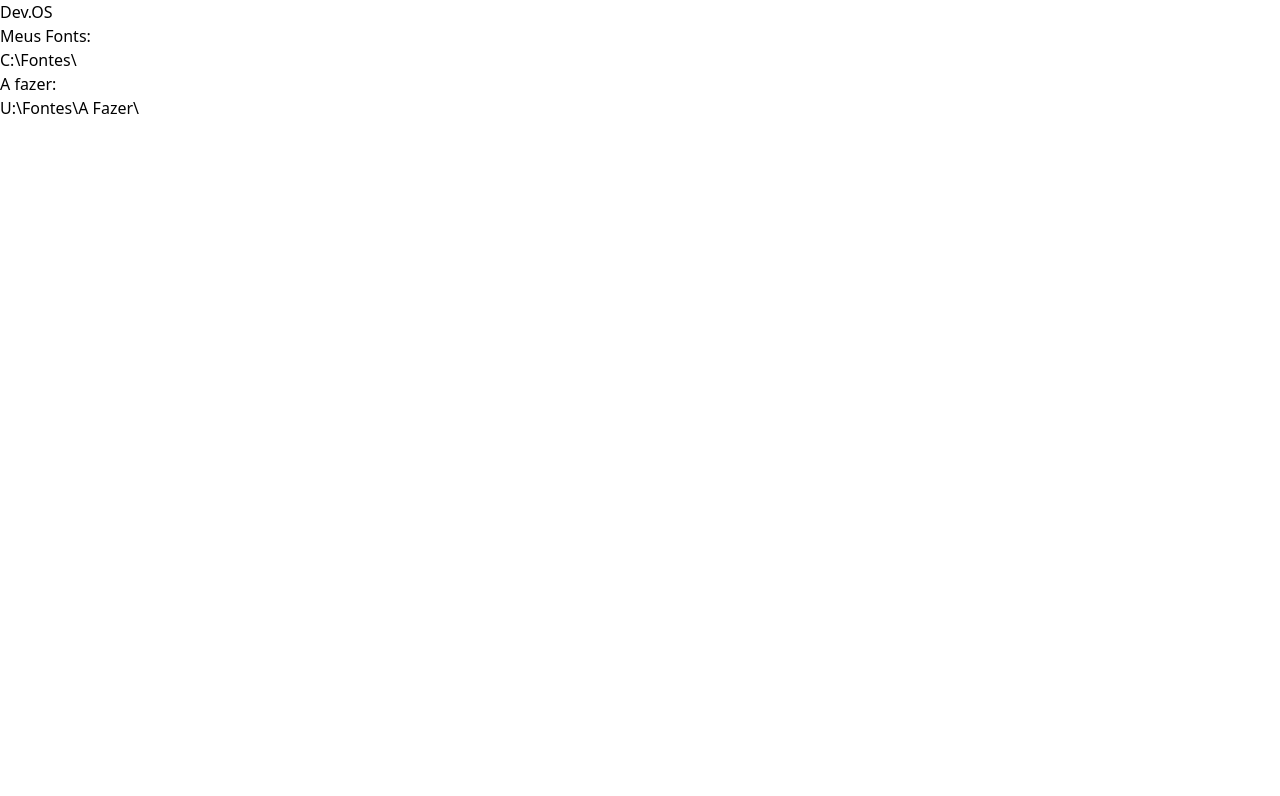
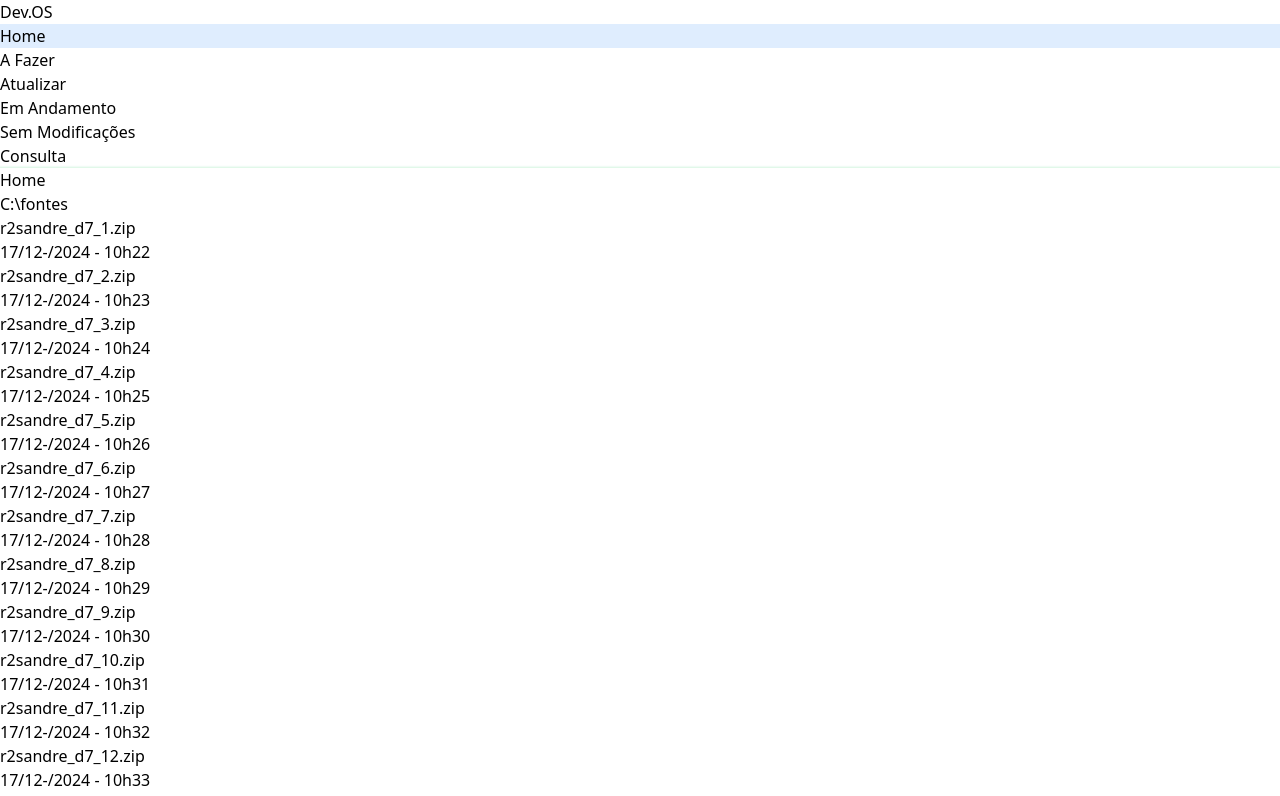
Before and after one commit to OlaLeonardoAmaral/devos, a React (Vite) app: page / in a window 1280 px wide. Shown: the top 796 px of the page. Built offline with nearby package versions, Linux system fonts and the light colour scheme.

Commit message:
feat: Sidebar e conteudo main

```diff
--- a/src/renderer/src/App.tsx
+++ b/src/renderer/src/App.tsx
@@ -1,178 +1,194 @@
-import { useState } from 'react';
-import { ArchiveCard } from './components/archive-card';
+// import { useState } from 'react';
+// import { ArchiveCard } from './components/archive-card';
 import './styles/global.css';
-import { useQuery } from '@tanstack/react-query';
+// import { useQuery } from '@tanstack/react-query';
 
 
-export default function App() {
-  // const isMacOS = process.platform === 'darwin'
-  const [updateFiles, setUpdateFiles] = useState<boolean>(false);
-  const [isMoving, setIsMoving] = useState<{ [key: string]: boolean }>({});
+// export default function App() {
+//   // const isMacOS = process.platform === 'darwin'
+//   const [updateFiles, setUpdateFiles] = useState<boolean>(false);
+//   const [isMoving, setIsMoving] = useState<{ [key: string]: boolean }>({});
 
-  // const sourceFolderMyFiles = '//Users//leonardoamaral//Documents//devosteste//C//fontes';
-  // const sourceFolderAFazer  = '//Users//leonardoamaral//Documents//devosteste//U//fontes//a fazer';
+//   // const sourceFolderMyFiles = '//Users//leonardoamaral//Documents//devosteste//C//fontes';
+//   // const sourceFolderAFazer  = '//Users//leonardoamaral//Documents//devosteste//U//fontes//a fazer';
 
 
-  // const folderUpdateMy = '//Users//leonardoamaral//Documents//devosteste//C//fontes//atualizar';
-  // const folderUpdateHe = '//Users//leonardoamaral//Documents//devosteste//U//fontes//atualizar';
+//   // const folderUpdateMy = '//Users//leonardoamaral//Documents//devosteste//C//fontes//atualizar';
+//   // const folderUpdateHe = '//Users//leonardoamaral//Documents//devosteste//U//fontes//atualizar';
 
-  const sourceFolderMyFiles = 'C:\\Fontes';
-  const sourceFolderAFazer  = 'U:\\Fontes\\a fazer';
+//   const sourceFolderMyFiles = 'C:\\Fontes';
+//   const sourceFolderAFazer  = 'U:\\Fontes\\a fazer';
 
 
-  const folderUpdateMy = 'C:\\Fontes\\atualizar';
-  const folderUpdateHe = 'U:\\Fontes\\atualizar';
+//   const folderUpdateMy = 'C:\\Fontes\\atualizar';
+//   const folderUpdateHe = 'U:\\Fontes\\atualizar';
 
-  const getMyFiles = async () => {
-    const myFiles = await window.api.getZipFiles(sourceFolderMyFiles);
-    const afazerFiles = await window.api.getZipFiles(sourceFolderAFazer);
+//   const getMyFiles = async () => {
+//     const myFiles = await window.api.getZipFiles(sourceFolderMyFiles);
+//     const afazerFiles = await window.api.getZipFiles(sourceFolderAFazer);
 
 
-    const filesUpdate = await window.api.getZipFiles(folderUpdateMy);
+//     const filesUpdate = await window.api.getZipFiles(folderUpdateMy);
 
-    setUpdateFiles(false)
-    if (filesUpdate && filesUpdate.length > 0) {
-      setUpdateFiles(true)
-    }
+//     setUpdateFiles(false)
+//     if (filesUpdate && filesUpdate.length > 0) {
+//       setUpdateFiles(true)
+//     }
 
-    //console.log(files);
-    return { myFiles, afazerFiles };
-  }
+//     //console.log(files);
+//     return { myFiles, afazerFiles };
+//   }
 
-  const { data, refetch } = useQuery(
-    {
-      queryKey: ['files'],
-      queryFn: getMyFiles,
-    }
-  )
+//   const { data, refetch } = useQuery(
+//     {
+//       queryKey: ['files'],
+//       queryFn: getMyFiles,
+//     }
+//   )
 
-  const atualizar = updateFiles;
+//   const atualizar = updateFiles;
 
-  const moverAtualiza = async (sourceFolderPath: string, destinationFolderPath: string) => {
-    try {
-      const result = await window.api.moveFiles(
-        sourceFolderPath,
-        destinationFolderPath
-      );
+//   const moverAtualiza = async (sourceFolderPath: string, destinationFolderPath: string) => {
+//     try {
+//       const result = await window.api.moveFiles(
+//         sourceFolderPath,
+//         destinationFolderPath
+//       );
 
-      if (result.success) {
-        console.log('Arquivos movidos com sucesso!');
-        setUpdateFiles(false)
-        // Atualize a lista de arquivos após mover
-        // Você pode chamar getMyFiles novamente aqui
-      } else {
-        console.error('Erro ao mover arquivos:', result.error);
-      }
-    } catch (error) {
-      console.error('Erro ao atualizar arquivos:', error);
-    }
-  };
+//       if (result.success) {
+//         console.log('Arquivos movidos com sucesso!');
+//         setUpdateFiles(false)
+//         // Atualize a lista de arquivos após mover
+//         // Você pode chamar getMyFiles novamente aqui
+//       } else {
+//         console.error('Erro ao mover arquivos:', result.error);
+//       }
+//     } catch (error) {
+//       console.error('Erro ao atualizar arquivos:', error);
+//     }
+//   };
 
-  // Função para mover o arquivo ao clicar
-  const handleFileMove = async (fileName: string, currentFolder: string, targetFolder: string) => {
-    setIsMoving(prevState => ({ ...prevState, [fileName]: true })); // Ativa a animação para o card específico
-    try {
-      const result = await window.api.moveUniqueFiles(
-        currentFolder,
-        targetFolder,
-        fileName
-      );
+//   // Função para mover o arquivo ao clicar
+//   const handleFileMove = async (fileName: string, currentFolder: string, targetFolder: string) => {
+//     setIsMoving(prevState => ({ ...prevState, [fileName]: true })); // Ativa a animação para o card específico
+//     try {
+//       const result = await window.api.moveUniqueFiles(
+//         currentFolder,
+//         targetFolder,
+//         fileName
+//       );
 
-      if (result.success) {
-        console.log('Arquivo movido com sucesso!');
-        refetch(); // Atualiza a lista de arquivos após mover
-      } else {
-        console.error('Erro ao mover arquivo:', result.error);
-      }
-    } catch (error) {
-      console.error('Erro ao mover arquivo:', error);
-    } finally {
-      setTimeout(() => {
-        setIsMoving(prevState => ({ ...prevState, [fileName]: false })); // Reseta a animação após a transição
-      }, 300);
-    }
-  };
+//       if (result.success) {
+//         console.log('Arquivo movido com sucesso!');
+//         refetch(); // Atualiza a lista de arquivos após mover
+//       } else {
+//         console.error('Erro ao mover arquivo:', result.error);
+//       }
+//     } catch (error) {
+//       console.error('Erro ao mover arquivo:', error);
+//     } finally {
+//       setTimeout(() => {
+//         setIsMoving(prevState => ({ ...prevState, [fileName]: false })); // Reseta a animação após a transição
+//       }, 300);
+//     }
+//   };
 
-  return (
-    <div className="h-screen w-screen bg-rotion-900 text-rotion-100">
-      <nav className="flex items-center justify-between p-4 px-8 bg-transparent border-b border-rotion-700">
+//   return (
+//     <div className="h-screen w-screen bg-rotion-900 text-rotion-100">
+//       <nav className="flex items-center justify-between p-4 px-8 bg-transparent border-b border-rotion-700">
 
-        <div className="flex items-center space-x-2">
-          <span className="text-2xl font-bold flex items-center gap-3 before:w-1 before:h-4 before:bg-blue-500 before:flex">
-            Dev.OS
-          </span>
-        </div>
+//         <div className="flex items-center space-x-2">
+//           <span className="text-2xl font-bold flex items-center gap-3 before:w-1 before:h-4 before:bg-blue-500 before:flex">
+//             Dev.OS
+//           </span>
+//         </div>
 
-        {atualizar && (
-          <div className="flex items-center space-x-2">
-            <button
-              onClick={() => moverAtualiza(
-                folderUpdateMy,
-                folderUpdateHe
-              )}
-              className="underline-effect text-rotion-100 focus:outline-none"
-            >
-              Atualizar
-            </button>
-            <span className="w-2 h-2 bg-green-500 rounded-full animate-pulse shadow-green-light"></span>
-          </div>
-        )}
+//         {atualizar && (
+//           <div className="flex items-center space-x-2">
+//             <button
+//               onClick={() => moverAtualiza(
+//                 folderUpdateMy,
+//                 folderUpdateHe
+//               )}
+//               className="underline-effect text-rotion-100 focus:outline-none"
+//             >
+//               Atualizar
+//             </button>
+//             <span className="w-2 h-2 bg-green-500 rounded-full animate-pulse shadow-green-light"></span>
+//           </div>
+//         )}
 
-      </nav>
+//       </nav>
 
 
-      <div className="p-4 px-8 pt-10 space-y-20">
-        {/* Section 1 */}
-        <section>
-          <header className="flex gap-4 items-center text-rotion-100 mb-4">
-            <h2 className="text-xl font-semibold">Meus Fonts:</h2>
-            <a
-              onClick={() => {
-                window.api.openFolder(sourceFolderMyFiles)
-              }}
-              href='#'
-              className="text-rotion-400">C:\Fontes\</a>
-          </header>
-          <div className="flex flex-wrap gap-4">
-            {data?.myFiles?.map((archive, index) =>
-              <ArchiveCard
-                key={index}
-                title={archive.name}
-                date={archive.modifiedAt}
-                onClick={() => handleFileMove(archive.name, sourceFolderMyFiles, sourceFolderAFazer)}
-                isMoving={isMoving[archive.name] || false}
-              />
-            )}
-          </div>
-        </section>
+//       <div className="p-4 px-8 pt-10 space-y-20">
+//         {/* Section 1 */}
+//         <section>
+//           <header className="flex gap-4 items-center text-rotion-100 mb-4">
+//             <h2 className="text-xl font-semibold">Meus Fonts:</h2>
+//             <a
+//               onClick={() => {
+//                 window.api.openFolder(sourceFolderMyFiles)
+//               }}
+//               href='#'
+//               className="text-rotion-400">C:\Fontes\</a>
+//           </header>
+//           <div className="flex flex-wrap gap-4">
+//             {data?.myFiles?.map((archive, index) =>
+//               <ArchiveCard
+//                 key={index}
+//                 title={archive.name}
+//                 date={archive.modifiedAt}
+//                 onClick={() => handleFileMove(archive.name, sourceFolderMyFiles, sourceFolderAFazer)}
+//                 isMoving={isMoving[archive.name] || false}
+//               />
+//             )}
+//           </div>
+//         </section>
 
-        {/* Section 2 */}
-        <section>
-          <header className="flex gap-4 items-center text-rotion-100 mb-4">
-            <h2 className="text-xl font-semibold">A fazer:</h2>
-            <a
-              onClick={() => {
-                window.api.openFolder(sourceFolderAFazer)
-              }}
-              href='#'
-              className="text-rotion-400"
-            >U:\Fontes\A Fazer\</a>
-          </header>
-          <div className="flex flex-wrap gap-4">
-            {/* Example Cards */}
-            {data?.afazerFiles.map((archive, index) =>
-              <ArchiveCard
-                key={index}
-                title={archive.name}
-                date={archive.modifiedAt}
-                onClick={() => handleFileMove(archive.name, sourceFolderAFazer, sourceFolderMyFiles)}
-                isMoving={isMoving[archive.name] || false}
-              />
-            )}
-          </div>
-        </section>
+//         {/* Section 2 */}
+//         <section>
+//           <header className="flex gap-4 items-center text-rotion-100 mb-4">
+//             <h2 className="text-xl font-semibold">A fazer:</h2>
+//             <a
+//               onClick={() => {
+//                 window.api.openFolder(sourceFolderAFazer)
+//               }}
+//               href='#'
+//               className="text-rotion-400"
+//             >U:\Fontes\A Fazer\</a>
+//           </header>
+//           <div className="flex flex-wrap gap-4">
+//             {/* Example Cards */}
+//             {data?.afazerFiles.map((archive, index) =>
+//               <ArchiveCard
+//                 key={index}
+//                 title={archive.name}
+//                 date={archive.modifiedAt}
+//                 onClick={() => handleFileMove(archive.name, sourceFolderAFazer, sourceFolderMyFiles)}
+//                 isMoving={isMoving[archive.name] || false}
+//               />
+//             )}
+//           </div>
+//         </section>
+//       </div>
+//     </div>
+
+//   )
+// }
+
+
+import React from 'react';
+import MainLayout from './components/layout/MainLayout';
+
+const App = () => {
+  return (
+    <MainLayout>
+      <div>
+
       </div>
-    </div>
+    </MainLayout>
+  );
+};
 
-  )
-}
+export default App;
--- a/src/renderer/src/components/archive-card.tsx
+++ b/src/renderer/src/components/archive-card.tsx
@@ -1,3 +1,4 @@
+import { useState } from "react";
 
 
 interface ArchiveCardProps {
@@ -10,13 +11,21 @@ interface ArchiveCardProps {
 
 
 export function ArchiveCard({ key, title, date, onClick, isMoving }: ArchiveCardProps) {
+
     return (
         <div
-            className={`bg-rotion-800 p-4 rounded-lg border border-rotion-600 h-20 w-60 cursor-pointer transition-transform transform ${isMoving ? 'animate-moveCard' : ''} hover:scale-105 hover:shadow-lg`}
+            className={`relative transition-transform transform`}
             onClick={onClick}
-            key={key}>
-            <h3 className="text-rotion-50">{title}</h3>
-            <p className="text-rotion-400 text-sm">{date}</p>
+            key={key}
+        >
+            <div
+                className={`bg-rotion-800 p-4 rounded-lg border border-rotion-600 h-20 w-60 cursor-pointer transition-transform transform relative ${isMoving ? 'animate-moveCard' : ''} hover:scale-105 hover:shadow-lg hover:z-10`}
+                onClick={onClick}
+                key={key}
+            >
+                <h3 className="text-rotion-50">{title}</h3>
+                <p className="text-rotion-400 text-sm">{date}</p>
+            </div>
         </div>
     )
 }
--- /dev/null
+++ b/src/renderer/src/components/layout/MainLayout.tsx
@@ -0,0 +1,61 @@
+import React, { ReactNode, useState } from 'react';
+import Sidebar from './Sidebar';
+import { ArchiveCard } from '../archive-card';
+
+const MainLayout = ({ children }: { children: ReactNode }) => {
+    const [title, setTitle] = useState<string>('Home');
+    const [caminhoPasta, setCaminhoPasta] = useState<string>('C:\\fontes');
+
+
+
+    return (
+        <div
+            className="grid h-screen bg-rotion-900 text-rotion-50 font-sans"
+            style={{
+                gridTemplateColumns: '16rem auto',
+                gridTemplateRows: 'auto',
+            }}
+        >
+            <Sidebar setTitle={setTitle} setCaminhoPasta={setCaminhoPasta} />
+
+            {/* Main Content */}
+            <main className="flex-grow bg-rotion-800 text-rotion-50 p-8 shadow-green-light animate-moveCard">
+                <header className="flex flex-col gap-3 colum text-rotion-100 mb-4">
+                    <h1 className="text-4xl font-bold">{title}</h1>
+                    <a
+                        href='#'
+                        className="text-rotion-400 text-lg">
+                        {caminhoPasta}
+                    </a>
+                </header>
+
+                <div
+                    className={`
+                        flex
+                        flex-wrap
+                        gap-4
+                        overflow-auto
+                        max-h-[calc(100vh-160px)]
+                        relative
+                        p-2`}
+                >
+
+                    {Array.from({ length: 20 }, (_, index) => (
+                        <ArchiveCard
+                            key={index}
+                            title={`r2sandre_d7_${index + 1}.zip`}
+                            date={`17/12-/2024 - 10h${22 + index}`}
+                            onClick={() => console.log(`Click on card ${index + 1}`)}
+                            isMoving={false}
+                        />
+                    ))}
+
+                </div>
+
+                {children}
+            </main>
+        </div>
+    );
+};
+
+export default MainLayout;
--- /dev/null
+++ b/src/renderer/src/components/layout/Sidebar.tsx
@@ -0,0 +1,77 @@
+import React, { useState } from 'react';
+
+
+interface SidebarProps {
+    setTitle: (title: string) => void
+    setCaminhoPasta: (title: string) => void
+}
+
+
+const Sidebar = ({ setTitle, setCaminhoPasta }: SidebarProps) => {
+    const [activeItem, setActiveItem] = useState<string>('Home'); // Estado do item ativo
+
+
+    const servidorProg = 'U:\\Fontes'
+
+    const menuItems = [
+        { title: 'Home', caminhoPasta: 'C:\\Fontes' },
+        { title: 'A Fazer', caminhoPasta: `${servidorProg}\\A Fazer` },
+        { title: 'Atualizar', caminhoPasta: `${servidorProg}\\Atualizar` },
+        { title: 'Em Andamento', caminhoPasta: `${servidorProg}\\Em Andamento` },
+        { title: 'Sem Modificações', caminhoPasta: `${servidorProg}\\Sem Modificações` },
+        { title: 'Consulta', caminhoPasta: `${servidorProg}\\Somente Consulta` },
+    ];
+
+    const handleItemClick = (itemTitle: string, itemCaminhoPasta: string) => {
+        setActiveItem(itemTitle);
+
+        setTitle(itemTitle);
+        setCaminhoPasta(itemCaminhoPasta);
+    };
+
+    return (
+        <aside className="w-full h-full bg-rotion-800 text-rotion-50 flex flex-col shadow-md relative border border-rotion-700 overflow-hidden">
+            {/* Logo */}
+
+            <div className="p-6 text-center border-b border-rotion-700">
+                <span className="text-2xl font-bold flex items-center gap-3 before:w-1 before:h-4 before:bg-blue-500 before:flex">
+                    Dev.OS
+                </span>
+            </div>
+
+
+
+            {/* Menu Items */}
+            <nav className="flex-grow mt-4 space-y-2 px-4">
+                {menuItems.map((item) => (
+                    <MenuItem
+                        key={item.title}
+                        label={item.title}
+                        isActive={activeItem === item.title}
+                        onClick={() => handleItemClick(item.title, item.caminhoPasta)}
+                    />
+                ))}
+            </nav>
+        </aside>
+    );
+};
+
+export default Sidebar;
+
+const MenuItem = ({
+    label,
+    isActive,
+    onClick,
+}: {
+    label: string;
+    isActive?: boolean;
+    onClick?: () => void;
+}) => (
+    <div
+        onClick={onClick}
+        className={`sidebar-item p-3 rounded-md cursor-pointer transition-all ${isActive ? 'is-active bg-rotion-700 text-white' : 'hover:bg-rotion-700 hover:text-rotion-50'
+            }`}
+    >
+        <span>{label}</span>
+    </div>
+);
--- a/src/renderer/src/styles/global.css
+++ b/src/renderer/src/styles/global.css
@@ -47,3 +47,61 @@
   .animate-moveCard {
     animation: moveCard 0.3s ease-in-out;
   }
+
+  /* Contorno suave da borda */
+.rounded-r-lg {
+  border-radius: 0 20px 20px 0; /* Borda arredondada apenas à direita */
+}
+
+
+
+
+/* Menu item estilo inicial */
+.sidebar-item {
+  position: relative;
+  overflow: hidden;
+}
+
+/* Fundo de destaque animado */
+.sidebar-item::after {
+  content: '';
+  position: absolute;
+  top: 50%;
+  left: 50%;
+  width: 0;
+  height: 0;
+  background-color: rgba(96, 165, 250, 0.2); /* Azul suave e translúcido */
+  border-radius: 50%;
+  transform: translate(-50%, -50%);
+  transition: width 0.3s ease, height 0.3s ease;
+  z-index: 0;
+}
+
+.sidebar-item.is-active::after {
+  width: 200%;
+  height: 200%;
+  transition: width 0.3s ease, height 0.3s ease;
+}
+
+
+@keyframes organicSlide {
+  0% {
+    transform: translate(0, 3px);
+  }
+  50% {
+    transform: translate(0, -1px);
+  }
+  100% {
+    transform: translate(0, 0);
+  }
+}
+
+.sidebar-item.is-active {
+  animation: organicSlide 0.3s ease-in-out forwards;
+}
+
+/* Texto no topo */
+.sidebar-item span {
+  position: relative;
+  z-index: 1;
+}
```
Also changed, not shown: src/main/index.ts (+4 -4 lines).
